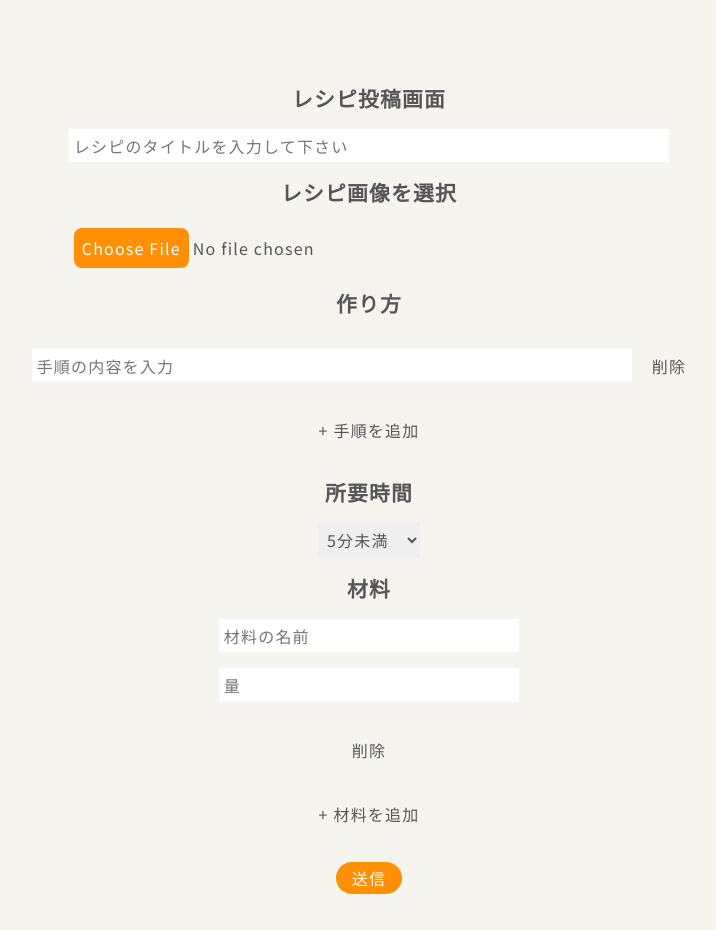
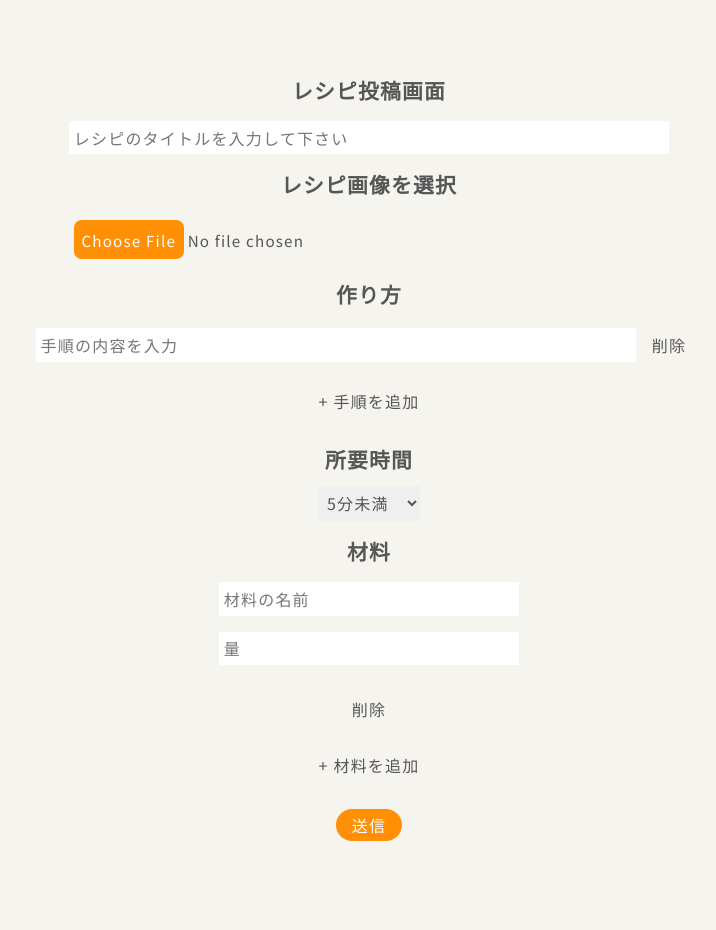
Before and after one commit to kousei1015/recipe-front-with-react, a React (Vite) app: page /create in a window 1280 px wide. Shown: the whole page, without its empty margins (271-987 px from the left). After the commit the page ends 869 px from the top, so only its background shows below. Built offline with nearby package versions, Linux system fonts and the light colour scheme; no server answers.

Commit message:
improve: フォームのUI改善のために余白とフォントサイズ、テキストオーバーフローを調整

```diff
--- a/src/styles/Create.module.css
+++ b/src/styles/Create.module.css
@@ -1,14 +1,14 @@
 .wrapper {
   max-width: 1200px;
   margin: 3rem auto;
-  padding: 1.25rem;
+  padding: 0.75rem;
   text-align: center;
 }
 
 .wrapper h2 {
   font-size: 1.3rem;
   font-weight: bold;
-  margin: 1rem;
+  margin: 1rem 0 0.5rem;
 }
 
 .error_text {
@@ -22,6 +22,11 @@
   width: 80%;
   max-width: 600px;
   padding: 0.3rem;
+}
+
+.file_input {
+  font-size: 0.95rem;
+  text-overflow: clip;
 }
 
 .instruction_container {
@@ -54,7 +59,7 @@
   color: var(--text-color);
   background: transparent;
   display: inline-block;
-  margin: 0.75rem;
+  margin: 0.5rem;
   padding: 0.5rem;
 }
 
--- a/src/styles/Sign.module.css
+++ b/src/styles/Sign.module.css
@@ -1,4 +1,3 @@
-
 .wrapper {
   width: 90%;
   max-width: 1200px;
@@ -17,7 +16,13 @@
   margin: 1rem auto;
   width: 85%;
   max-width: 700px;
-    padding: .5rem;
+  padding: 0.5rem;
+}
+
+.wrapper .file_input {
+  margin-top: 0.5rem;
+  font-size: 0.95rem;
+  text-overflow: clip;
 }
 
 .wrapper > button {
```
Lines whose indentation alone changed are shown as unchanged.
